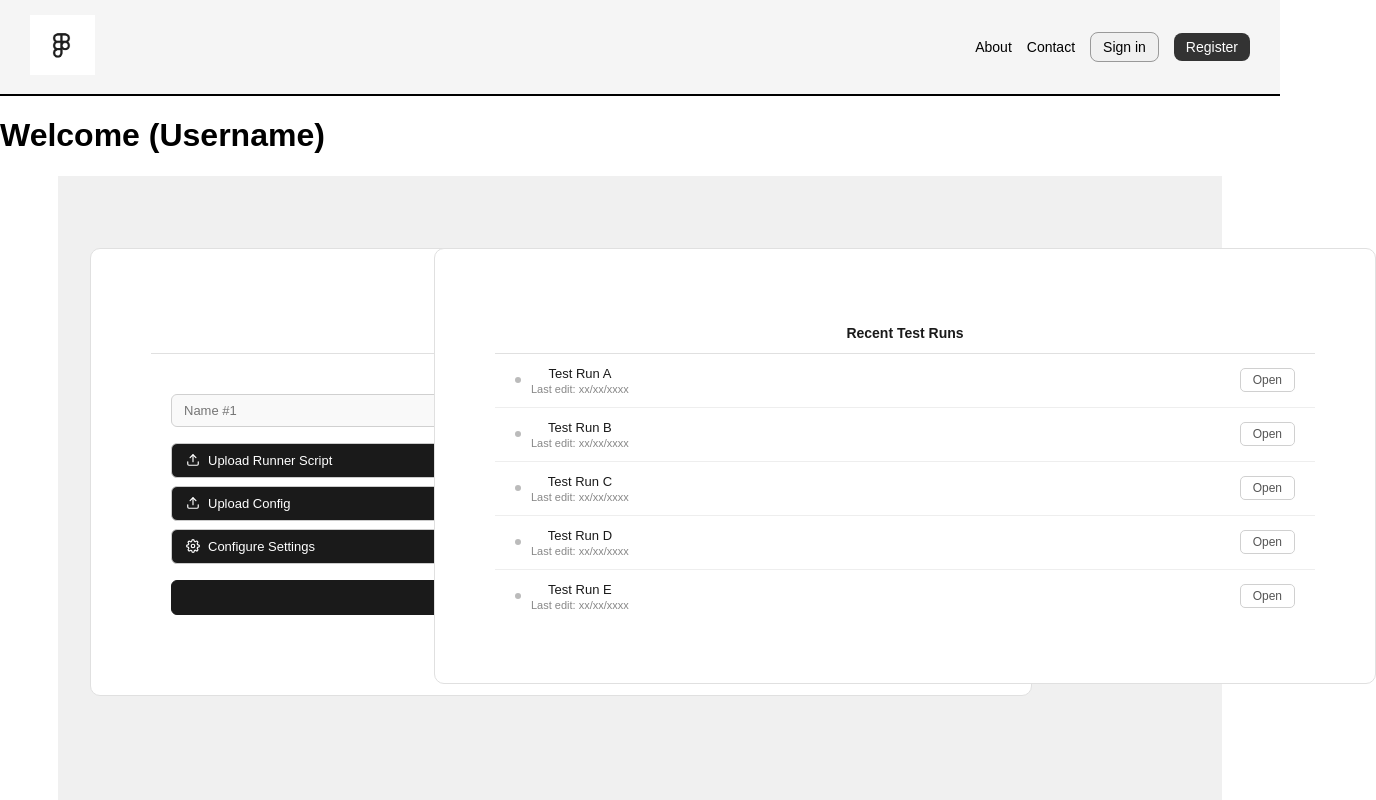
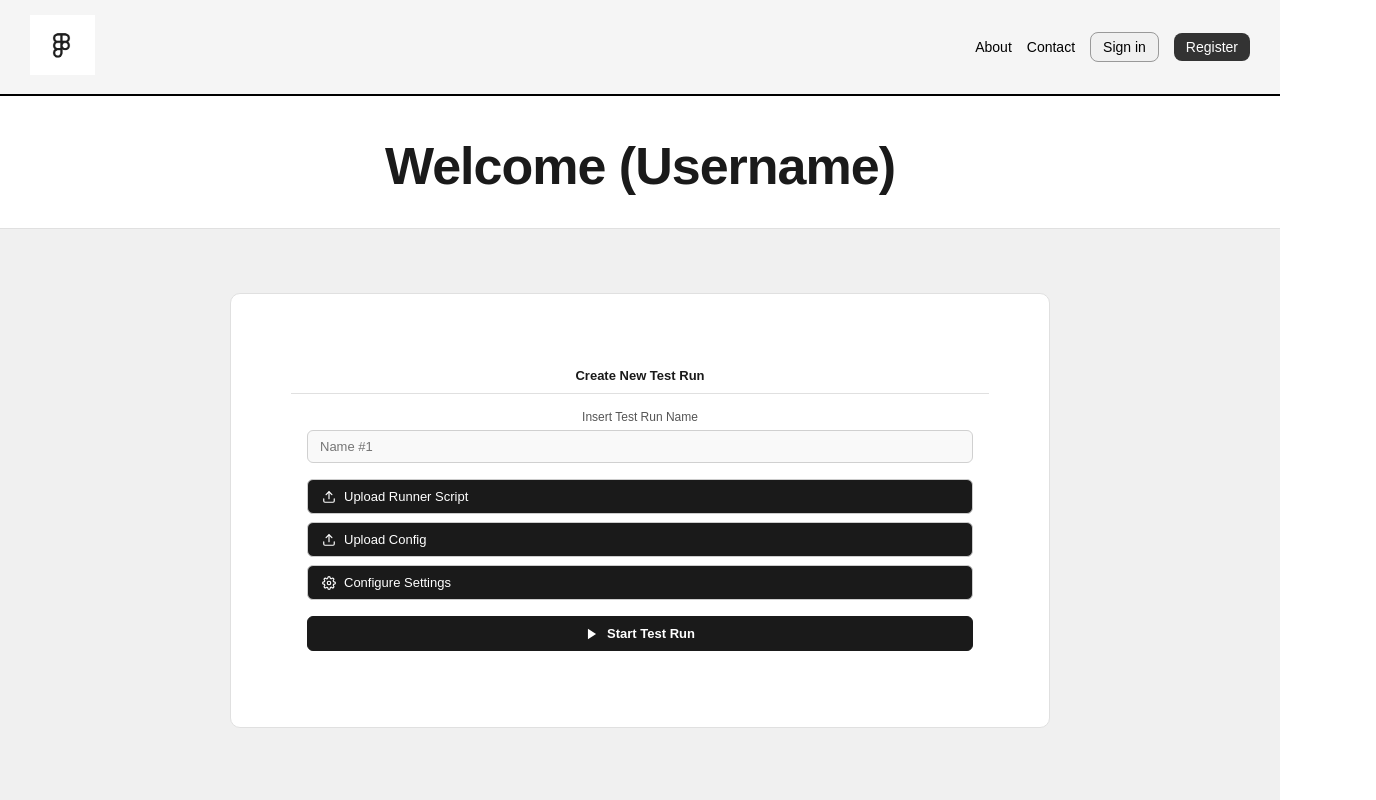
Before and after one commit to alyaver/DockVision, a React (Vite) app in the folder client/: page /Dashboard in a window 1280 px wide. Shown: the top 800 px of the page, 1376 px wide, since content can reach past the window. Built offline with nearby package versions, Linux system fonts and the light colour scheme.

Commit message:
save local

```diff
--- a/client/src/Dashboard.css
+++ b/client/src/Dashboard.css
@@ -1,37 +1,77 @@
+body, #root {
+  margin: 0;
+  padding: 0;
+  width: 100%;
+  overflow-x: hidden;
+}
 /*  DASHBOARD MAIN LAYOUT*/
+
+
+.Dashboard-wrapper{
+  background-color: #f0f0f0;
+  min-height: calc(100vh - 112px);
+  padding: 24px;
+  box-sizing: border-box;
+  display:flex;
+  justify-content: center;
+  width:100%;
+  overflow-x: auto;
+}
 .Dashboard-page {
   display: grid;
-  grid-template-columns: 320px 1fr;
-  gap: 24px;
-  padding: 32px;
-  max-width: 1100px;
+  grid-template-columns: repeat(2, 1f);
+  gap: 20px;
+  width: 100%;
+  max-width: 820px;
   margin: 0 auto;
   align-items: start;
-  background-color: #f0f0f0;
-  min-height: calc(100vh - 112px);
+  box-sizing: border-box;
 }
+
+
+.dash-hero {
+  background-color: #ffffff;
+  border-bottom: 1px solid #e0e0e0;
+  padding: 40px 32px 32px;
+  text-align: center;
+}
+
+.dash-welcome {
+  font-size: clamp(32px, 5vw, 52px);
+  font-weight: 700;
+  letter-spacing: -1px;
+  color: #1a1a1a;
+  margin: 0;
+}
+
+.dash-welcome span {
+  color: #1a1a1a;
+}
+
 
 /* CARD */
 .card {
   background-color: #ffffff;
   border: 1px solid #e0e0e0;
   border-radius: 10px;
-  overflow: hidden;
+  overflow: visible;
+  min-width: 0;
+  box-sizing: border-box;
 }
 
 .card-header {
-  padding: 16px 20px 12px;
+  padding: 14px 18px 10px;
   border-bottom: 1px solid #e0e0e0;
 }
 
 .card-title {
-  font-size: 14px;
+  font-size: 13px;
   font-weight: 600;
   color: #1a1a1a;
 }
 
 .card-body {
-  padding: 20px;
+  padding: 16px;
 }
 
 /* FORM ELEMENTS*/
--- a/client/src/pages/Dashboard.jsx
+++ b/client/src/pages/Dashboard.jsx
@@ -1,7 +1,10 @@
 import Navigation from '../components/Navigation';
 import { UploadIcon, RunIcon, SettingsIcon, EmptyIcon } from '../components/Icons';
 import '../Dashboard.css';
+import '../NavBar.css';
 import { useState } from "react";
+import { useNavigate } from 'react-router-dom';
+
 
 //filers for test
  const RECENT_RUNS = [
@@ -14,7 +17,7 @@ import { useState } from "react";
 
 
 const Dashboard = () => {
-
+  const navigate = useNavigate();
   const [testName, setTestName] = useState("");
   const [Notify, setNotify] = useState([]);
   const dismissNotify = (id) => setNotify(n => n.filter(x => x.id !== id));
@@ -28,6 +31,7 @@ const Dashboard = () => {
           </h1>
         </div>
 
+        <div className="Dashboard-wrapper">
           <main className="Dashboard-page">
                 {/* Create New Test Run */}
               <div className="card">
@@ -46,7 +50,7 @@ const Dashboard = () => {
                   <div className="form-stack">
                     <button className="btn"><UploadIcon /> Upload Runner Script</button>
                     <button className="btn"><UploadIcon /> Upload Config</button>
-                <button className="btn"><SettingsIcon /> Configure Settings</button>
+                    <button className="btn" onClick={() => navigate('/configuration-settings')}><SettingsIcon /> Configure Settings</button>
                   </div>
                   <button className="btn btn-primary"><RunIcon /> Start Test Run</button>
                   {/* the button need to have a function for handles startRun when clicked  that also sends notifications */}
@@ -85,6 +89,8 @@ const Dashboard = () => {
                 )}
               </div>
             </main>
+          </div>
+
 
         {/* Notification Stack */}
         <div className="Notify-stack">
--- a/client/src/pages/TitlePage.jsx
+++ b/client/src/pages/TitlePage.jsx
@@ -1,7 +1,22 @@
 import Navigation from '../components/Navigation';
 import '../Title.css';
+import { useEffect } from 'react';
+import { useNavigate } from 'react-router-dom';
 
 const TitlePage = () => {
+
+  const navigate = useNavigate();
+
+  useEffect(() => {
+    const timer = setTimeout(() => {
+      navigate('/Dashboard');
+    }, 3000); // 3 seconds
+
+    return () => clearTimeout(timer); // cleanup
+  },
+  []
+  );
+
   return (
     <>
       <Navigation />
```
Also changed, not shown: 1 other file (tests, documents, lock files or other folders). Lines whose indentation alone changed are shown as unchanged.
